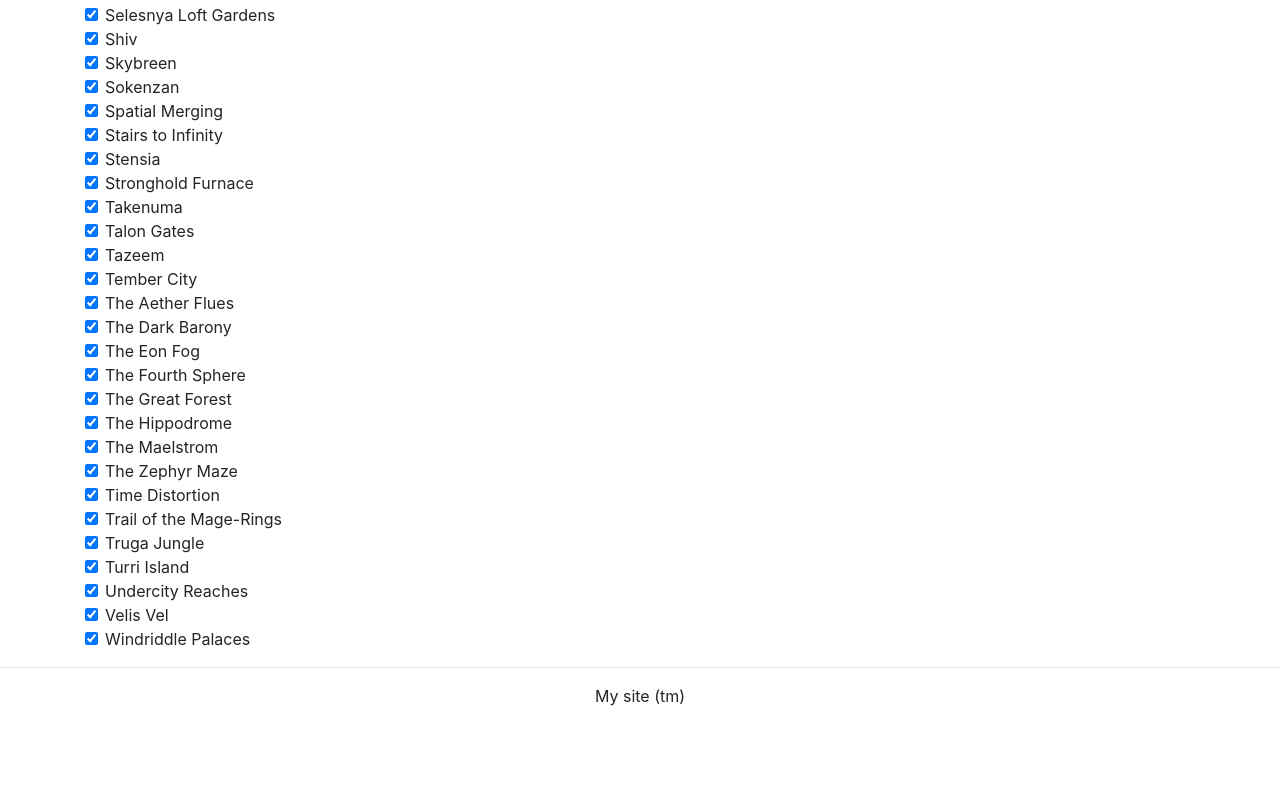
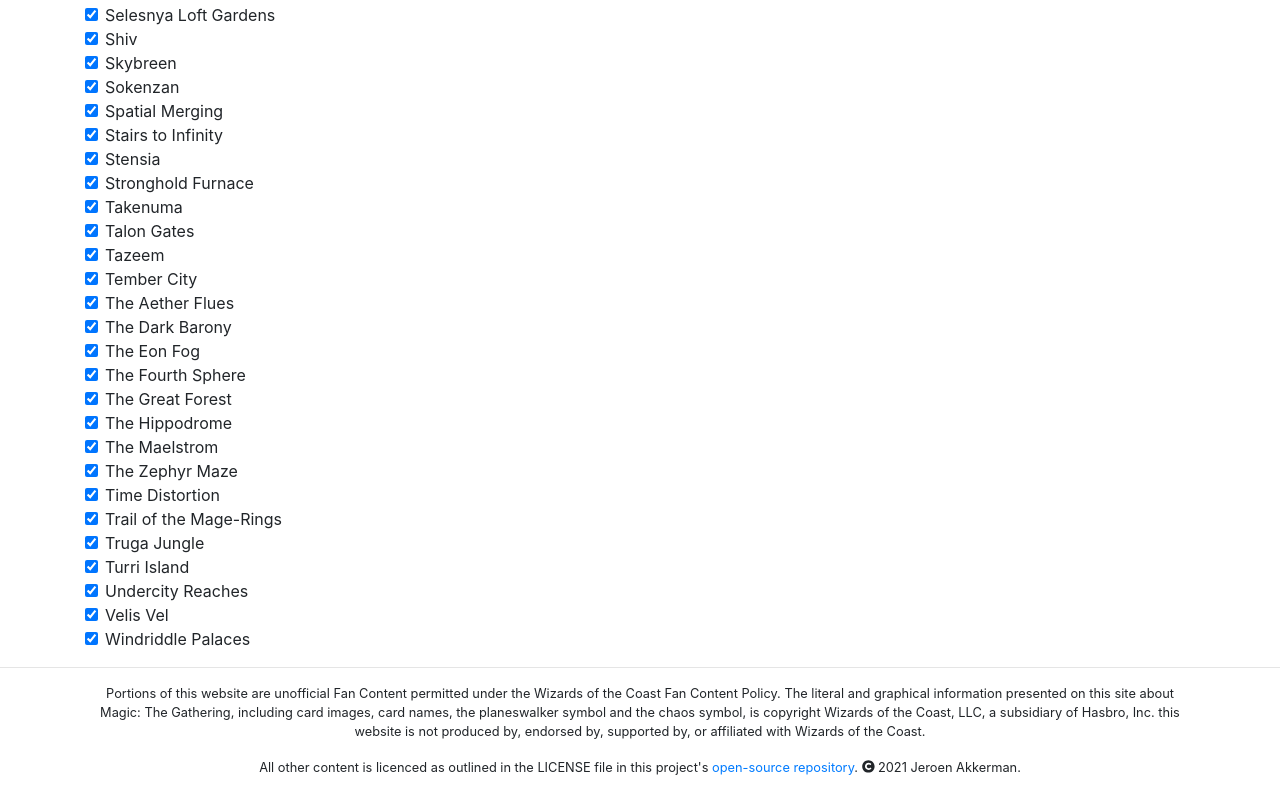
Before and after one commit to Ionaru/planechase, an Angular app: page / in a window 1280 px wide. Shown: the part 1690-2483 px from the top of the page. Before the commit the page ends 2414 px from the top, so only its background shows below. Built offline with nearby package versions, Linux system fonts and the light colour scheme.

Commit message:
Add content disclaimer

```diff
--- a/src/app/app.component.html
+++ b/src/app/app.component.html
@@ -2,4 +2,19 @@
 
 <hr>
 
-<p class="text-center">My site (tm)</p>
+<footer class="container">
+    <p class="text-center small">
+        Portions of this website are unofficial Fan Content permitted under the Wizards of the Coast Fan Content Policy.
+        The
+        literal and graphical information presented on this site about Magic: The Gathering, including card images, card
+        names, the planeswalker symbol and the chaos symbol, is copyright Wizards of the Coast, LLC, a subsidiary of
+        Hasbro, Inc. this website
+        is
+        not produced by, endorsed by, supported by, or affiliated with Wizards of the Coast.
+    </p>
+    <p class="text-center small">
+        All other content is licenced as outlined in the LICENSE file in this project's
+        <a href="https://github.com/Ionaru/planechase" target="_blank">open-source repository</a>.
+        <fa-icon [icon]="copyrightIcon"></fa-icon> 2021 Jeroen Akkerman.
+    </p>
+</footer>
--- a/src/app/app.component.ts
+++ b/src/app/app.component.ts
@@ -1,5 +1,6 @@
 import { Component } from '@angular/core';
 import * as opca from './data/opca.json';
+import { faCopyright } from '@fortawesome/free-solid-svg-icons';
 
 export interface IPlane {
     id: string;
@@ -18,6 +19,8 @@ export class AppComponent {
     public static planes: IPlane[] = [];
     public static customPlanes: IPlane[] = [];
 
+    public copyrightIcon = faCopyright;
+
     public constructor() {
         AppComponent.planes = opca.data.map((data): IPlane => {
             return {
```
